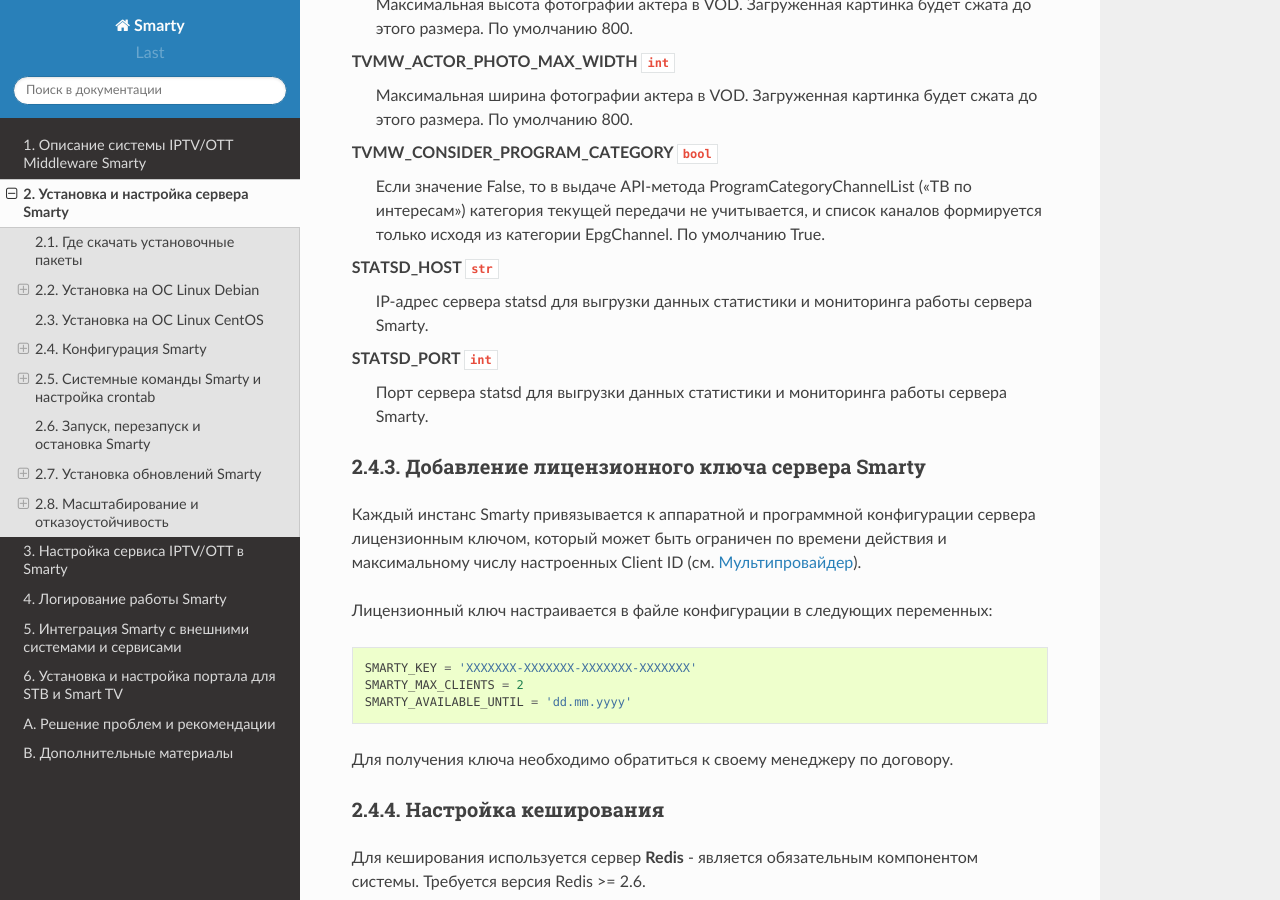
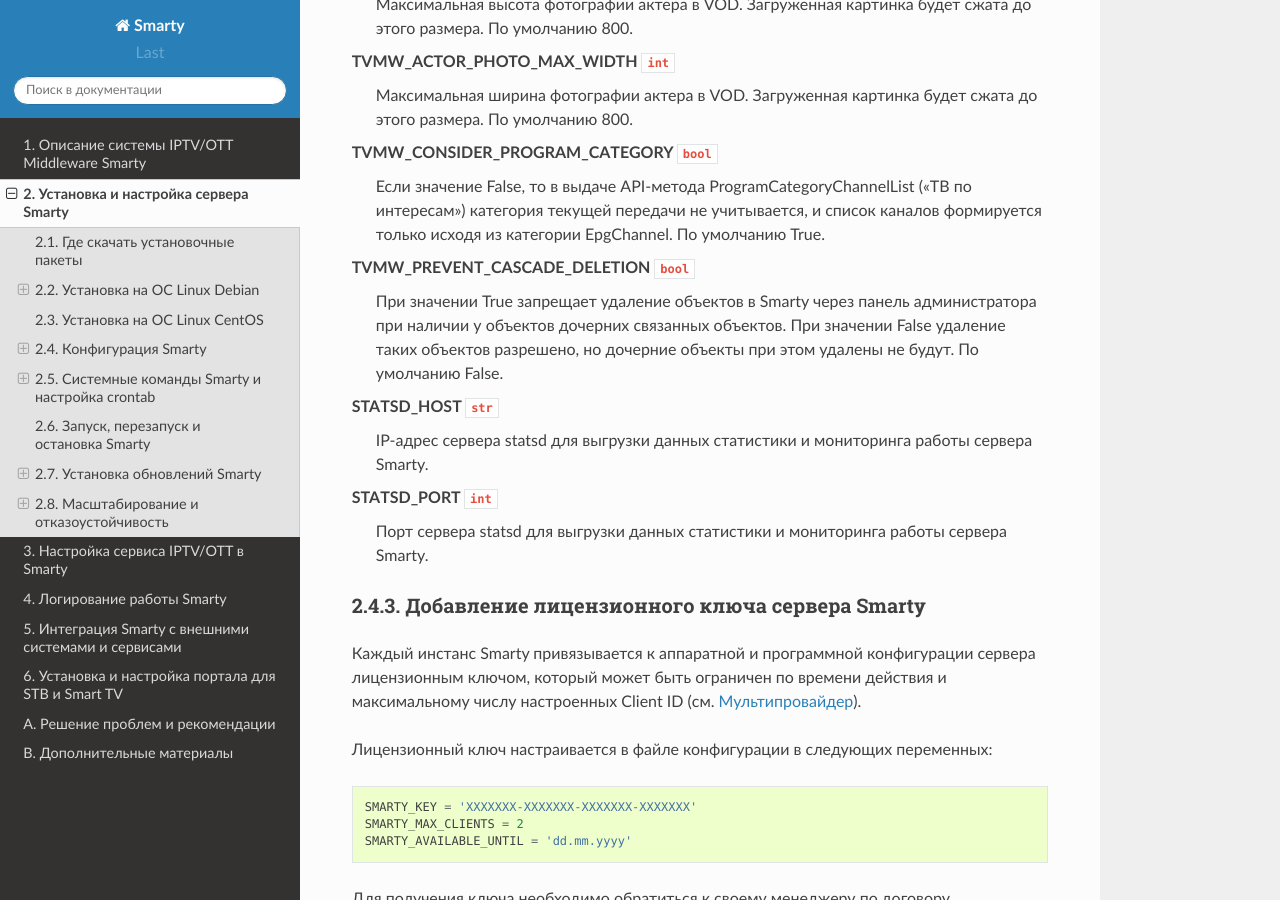
Before and after one commit to sergey-yakovlev/smarty-docs, a Sphinx documentation site: the page built from source/installation_and_configuration.rst, in a window 1280 px wide and 900 px high, scrolled down 6462 px. Built offline with Sphinx 7.4.7 and the Read the Docs theme 2.0.0, drawn with Linux system fonts in a browser that asks for light colours.

Commit message:
TVMW_PREVENT_CASCADE_DELETION

```diff
--- a/source/installation_and_configuration.rst
+++ b/source/installation_and_configuration.rst
@@ -296,6 +296,11 @@
   Если значение False, то в выдаче API-метода ProgramCategoryChannelList ("ТВ по интересам") категория текущей передачи
   не учитывается, и список каналов формируется только исходя из категории EpgChannel.
   По умолчанию True.
+
+TVMW_PREVENT_CASCADE_DELETION ``bool``
+  При значении True запрещает удаление объектов в Smarty через панель администратора при наличии у объектов дочерних связанных объектов.
+  При значении False удаление таких объектов разрешено, но дочерние объекты при этом удалены не будут.
+  По умолчанию False.
 
 STATSD_HOST ``str``
   IP-адрес сервера statsd для выгрузки данных статистики и мониторинга работы сервера Smarty.
```
